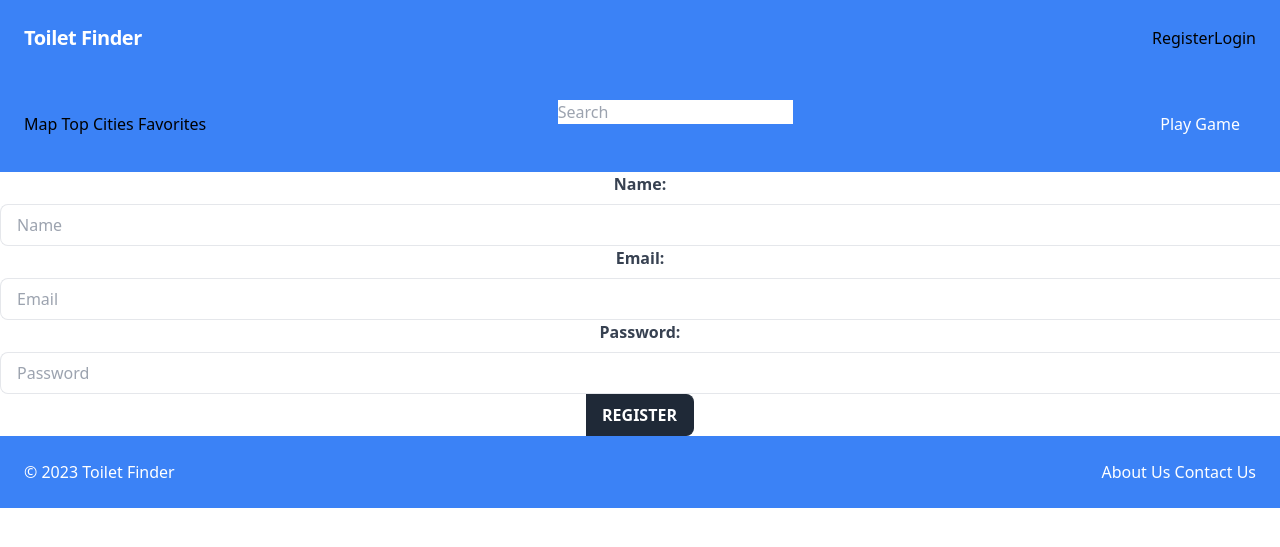
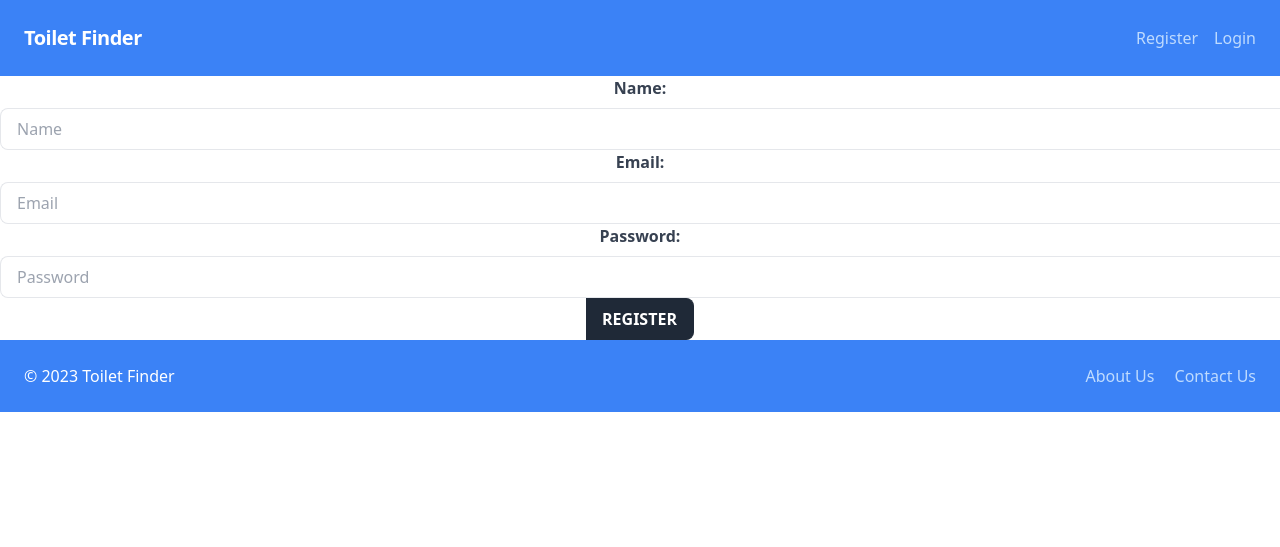
Before and after one commit to sakousi/toilet-advisor, a PHP site: page /index.php/register in a window 1280 px wide. Shown: the top 547 px of the page. Run offline with PHP 8.4, Linux system fonts and the light colour scheme.

Commit message:
add nav.php component only seen after a researched city

```diff
--- a/style.css
+++ b/style.css
@@ -534,6 +534,22 @@ video {
   --tw-backdrop-sepia:  ;
 }
 
+.absolute {
+  position: absolute;
+}
+
+.relative {
+  position: relative;
+}
+
+.right-0 {
+  right: 0px;
+}
+
+.top-0 {
+  top: 0px;
+}
+
 .mb-2 {
   margin-bottom: 0.5rem;
 }
@@ -542,20 +558,52 @@ video {
   margin-right: 0px;
 }
 
-.mr-6 {
-  margin-right: 1.5rem;
+.mr-2 {
+  margin-right: 0.5rem;
+}
+
+.mr-4 {
+  margin-right: 1rem;
+}
+
+.mt-3 {
+  margin-top: 0.75rem;
+}
+
+.mt-4 {
+  margin-top: 1rem;
+}
+
+.block {
+  display: block;
+}
+
+.inline-block {
+  display: inline-block;
 }
 
 .flex {
   display: flex;
 }
 
+.h-10 {
+  height: 2.5rem;
+}
+
+.h-4 {
+  height: 1rem;
+}
+
+.w-4 {
+  width: 1rem;
+}
+
+.w-64 {
+  width: 16rem;
+}
+
 .w-full {
   width: 100%;
-}
-
-.flex-shrink-0 {
-  flex-shrink: 0;
 }
 
 .flex-col {
@@ -574,6 +622,14 @@ video {
   justify-content: space-between;
 }
 
+.rounded {
+  border-radius: 0.25rem;
+}
+
+.rounded-lg {
+  border-radius: 0.5rem;
+}
+
 .rounded-l-lg {
   border-top-left-radius: 0.5rem;
   border-bottom-left-radius: 0.5rem;
@@ -582,6 +638,14 @@ video {
 .rounded-r-lg {
   border-top-right-radius: 0.5rem;
   border-bottom-right-radius: 0.5rem;
+}
+
+.border {
+  border-width: 1px;
+}
+
+.border-2 {
+  border-width: 2px;
 }
 
 .border-b {
@@ -605,9 +669,24 @@ video {
   border-color: rgb(229 231 235 / var(--tw-border-opacity));
 }
 
+.border-gray-400 {
+  --tw-border-opacity: 1;
+  border-color: rgb(156 163 175 / var(--tw-border-opacity));
+}
+
 .border-gray-800 {
   --tw-border-opacity: 1;
   border-color: rgb(31 41 55 / var(--tw-border-opacity));
+}
+
+.border-white {
+  --tw-border-opacity: 1;
+  border-color: rgb(255 255 255 / var(--tw-border-opacity));
+}
+
+.bg-blue-500 {
+  --tw-bg-opacity: 1;
+  background-color: rgb(59 130 246 / var(--tw-bg-opacity));
 }
 
 .bg-gray-800 {
@@ -620,9 +699,8 @@ video {
   background-color: rgb(255 255 255 / var(--tw-bg-opacity));
 }
 
-.bg-blue-500 {
-  --tw-bg-opacity: 1;
-  background-color: rgb(59 130 246 / var(--tw-bg-opacity));
+.fill-current {
+  fill: currentColor;
 }
 
 .p-2 {
@@ -643,9 +721,22 @@ video {
   padding-bottom: 0.5rem;
 }
 
+.pl-2 {
+  padding-left: 0.5rem;
+}
+
+.pr-8 {
+  padding-right: 2rem;
+}
+
 .text-3xl {
   font-size: 1.875rem;
   line-height: 2.25rem;
+}
+
+.text-sm {
+  font-size: 0.875rem;
+  line-height: 1.25rem;
 }
 
 .text-xl {
@@ -665,8 +756,17 @@ video {
   text-transform: uppercase;
 }
 
+.leading-none {
+  line-height: 1;
+}
+
 .tracking-tight {
   letter-spacing: -0.025em;
+}
+
+.text-blue-200 {
+  --tw-text-opacity: 1;
+  color: rgb(191 219 254 / var(--tw-text-opacity));
 }
 
 .text-gray-700 {
@@ -688,9 +788,28 @@ video {
   text-decoration-line: underline;
 }
 
+.hover\:border-transparent:hover {
+  border-color: transparent;
+}
+
 .hover\:bg-gray-700:hover {
   --tw-bg-opacity: 1;
   background-color: rgb(55 65 81 / var(--tw-bg-opacity));
+}
+
+.hover\:bg-white:hover {
+  --tw-bg-opacity: 1;
+  background-color: rgb(255 255 255 / var(--tw-bg-opacity));
+}
+
+.hover\:text-blue-500:hover {
+  --tw-text-opacity: 1;
+  color: rgb(59 130 246 / var(--tw-text-opacity));
+}
+
+.hover\:text-white:hover {
+  --tw-text-opacity: 1;
+  color: rgb(255 255 255 / var(--tw-text-opacity));
 }
 
 .focus\:border-gray-500:focus {
@@ -707,3 +826,13 @@ video {
   outline: 2px solid transparent;
   outline-offset: 2px;
 }
+
+@media (min-width: 1024px) {
+  .lg\:mt-0 {
+    margin-top: 0px;
+  }
+
+  .lg\:inline-block {
+    display: inline-block;
+  }
+}
--- a/templates/component/header.php
+++ b/templates/component/header.php
@@ -10,34 +10,7 @@
 <header class="flex items-center justify-between bg-blue-500 p-6">
   <h1 class="text-white font-semibold text-xl tracking-tight">Toilet Finder</h1>
   <div class="flex items-center">
-    <a href="#" class="text-blue-200 hover:text-white mr-4">Register</a>
-    <a href="#" class="text-blue-200 hover:text-white">Login</a>
+    <a href="index.php/register" class="text-blue-200 hover:text-white mr-4">Register</a>
+    <a href="index.php/login" class="text-blue-200 hover:text-white">Login</a>
   </div>
 </header>
-
-<!-- Nav -->
-<nav class="flex items-center justify-between flex-wrap bg-blue-500 p-6">
-  <div class="text-sm">
-    <a href="#map" class="block mt-4 lg:inline-block lg:mt-0 text-blue-200 hover:text-white mr-4">
-      Map
-    </a>
-    <a href="#top-cities" class="block mt-4 lg:inline-block lg:mt-0 text-blue-200 hover:text-white mr-4">
-      Top Cities
-    </a>
-    <a href="#favorites" class="block mt-4 lg:inline-block lg:mt-0 text-blue-200 hover:text-white">
-      Favorites
-    </a>
-  </div>
-  <div class="relative w-64">
-    <form action="#" method="get">
-      <input type="text" name="search" class="w-full h-10 pl-2 pr-8 rounded-lg border-gray-400 border-2" placeholder="Search">
-      <button type="submit" class="absolute right-0 top-0 mt-3 mr-2">
-        <svg class="h-4 w-4 fill-current" xmlns="http://www.w3.org/2000/svg" viewBox="0 0 20 20"><path d="M19.707 18.293l-5.5-5.5A7.932 7.932 0 0016 7.999c0-4.411-3.589-8-8-8S0 3.588 0 7.999s3.589 8 8 8a7.932 7.932 0 004.793-1.586l5.5 5.5a1 1 0 001.414-1.414zM8 14a6 6 0 110-12 6 6 0 010 12z"/></svg>
-      </button>
-    </form>
-  </div>
-  <div>
-    <a href="#game" class="inline-block text-sm px-4 py-2 leading-none border rounded text-white border-white hover:border-transparent hover:text-blue-500 hover:bg-white mt-4 lg:mt-0">Play Game</a>
-  </div>
-</nav>
-</body>
--- a/templates/homepage.php
+++ b/templates/homepage.php
@@ -1,4 +1,6 @@
 <?php include "component/header.php" ?>
+<?php include "component/nav.php" ?>
+
 <h1 class="text-3xl font-bold underline">Hello world!</h1>
 <h1>Toilet advisor</h1>
 
```
